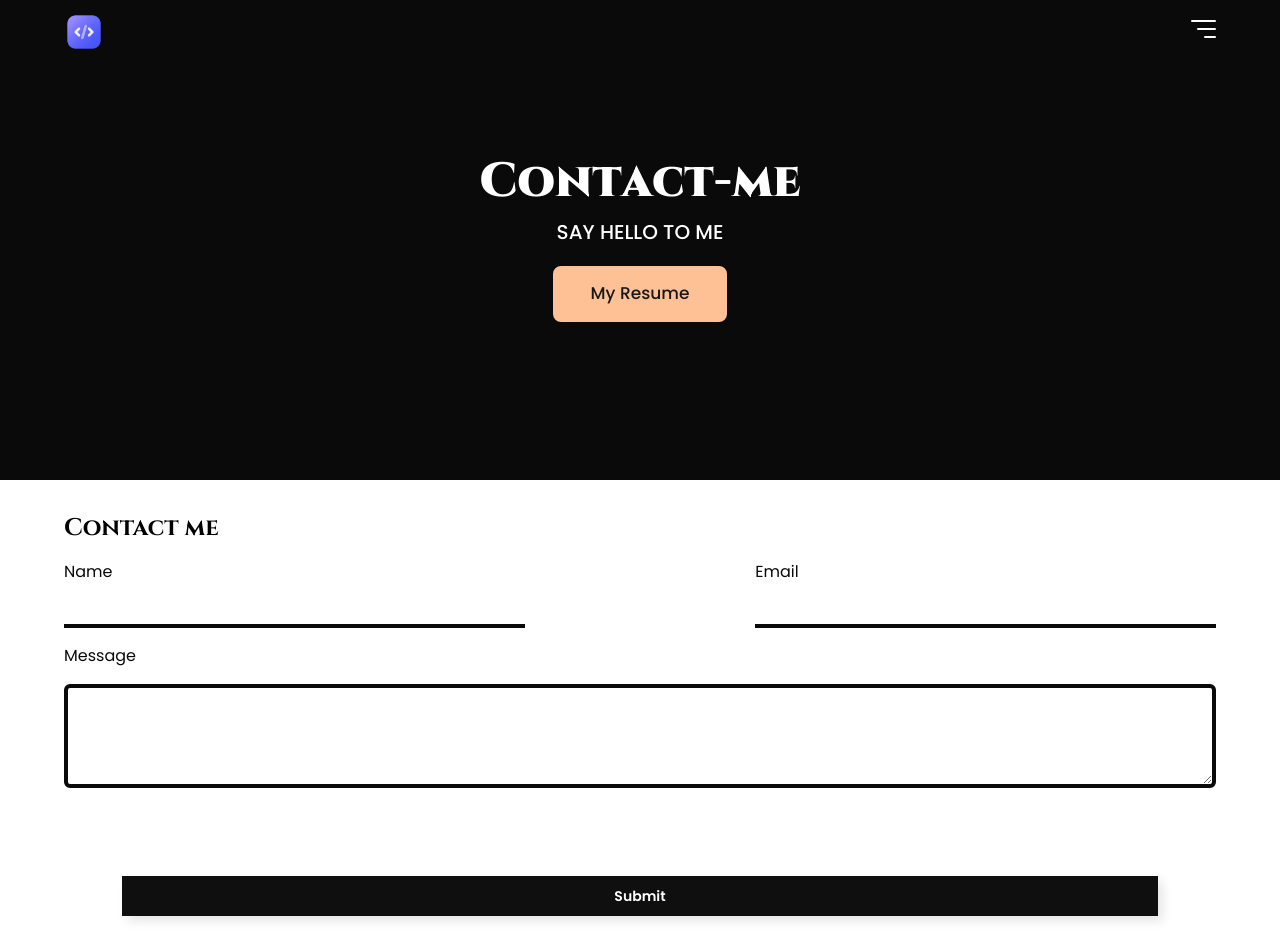
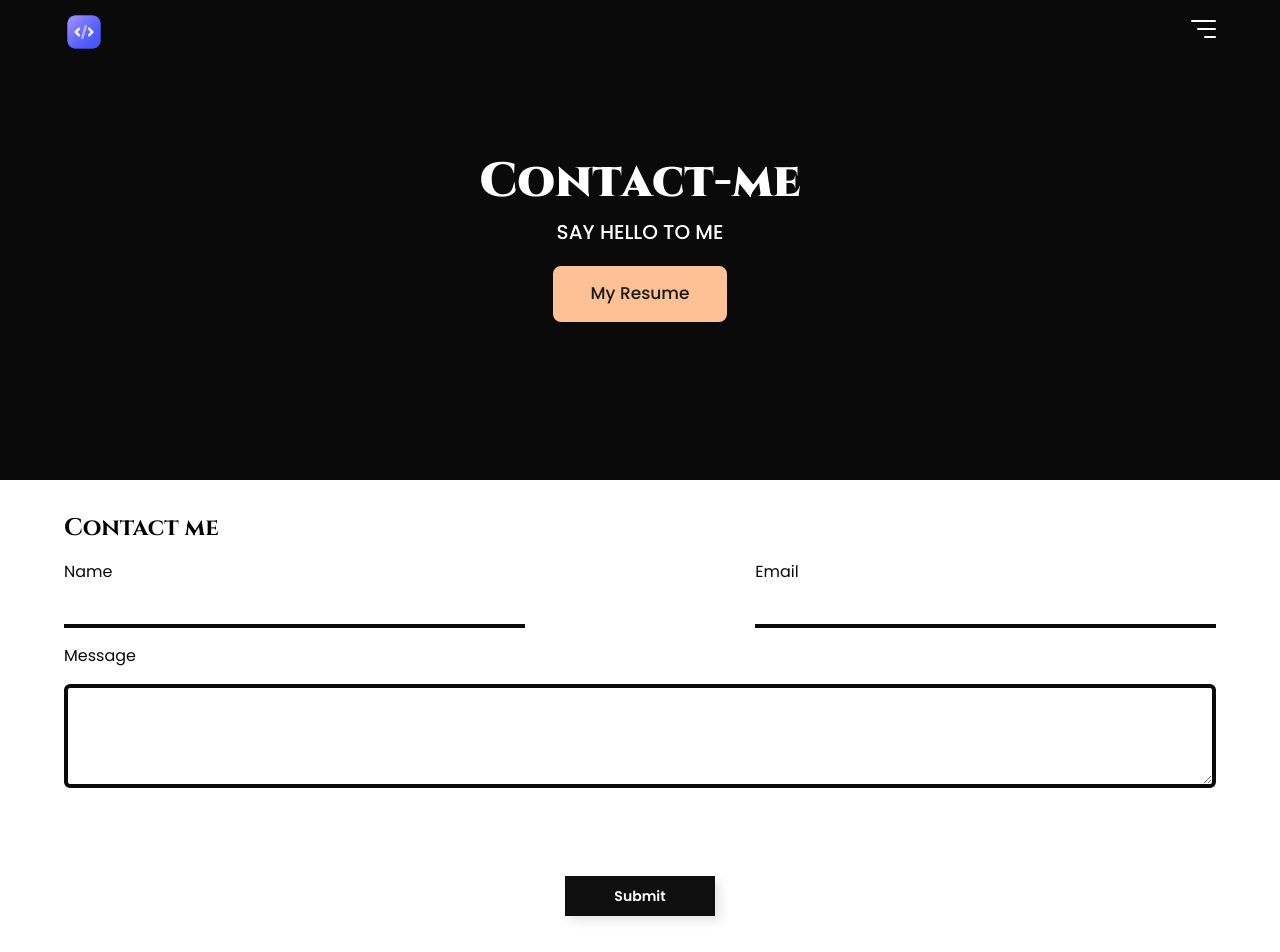
Before and after one commit to clinton401/Portfolio, a React (Vite) app: page /contact in a window 1280 px wide. Shown: the top 952 px of the page. Built offline with nearby package versions, Linux system fonts and the light colour scheme.

Commit message:
put my emailjs ids in an env file

```diff
--- a/src/index.css
+++ b/src/index.css
@@ -506,7 +506,7 @@
 }
 
 
-@media screen and (max-width: 640px) {
+@media screen and (min-width: 640px) {
     #submit_btn {
         width: 150px
     }
--- a/src/pages/Contact.tsx
+++ b/src/pages/Contact.tsx
@@ -44,9 +44,9 @@
 
   const handleSubmit = async(e: React.FormEvent<HTMLFormElement>): Promise<void> => {
     e.preventDefault();
-    const templateId = "template_iww4crr";
-    const serviceId = "service_3f6fpv9";
-    const publicKey = "u8WdHH-h6tjgYvO3x";
+    const templateId = import.meta.env.VITE_REACT_TEMPLATE_ID;
+    const serviceId = import.meta.env.VITE_REACT_SERVICE_ID;
+    const publicKey = import.meta.env.VITE_REACT_PUBLIC_KEY;
     const templateParams = {
       from_name: name,
       from_email: email,
@@ -171,7 +171,7 @@
               </p>
             )}
           </div>
-          <div className="flex items-center justify-center pt-4 gap-4 md:gap-8 px-sides w-full  flex-wrap ">
+          <div className="flex items-center justify-center pt-4 gap-4 md:gap-8 w-full  flex-wrap ">
             <motion.button
               initial="hidden"
               whileInView="visible"
```
Also changed, not shown: 1 other file (tests, documents, lock files or other folders).
